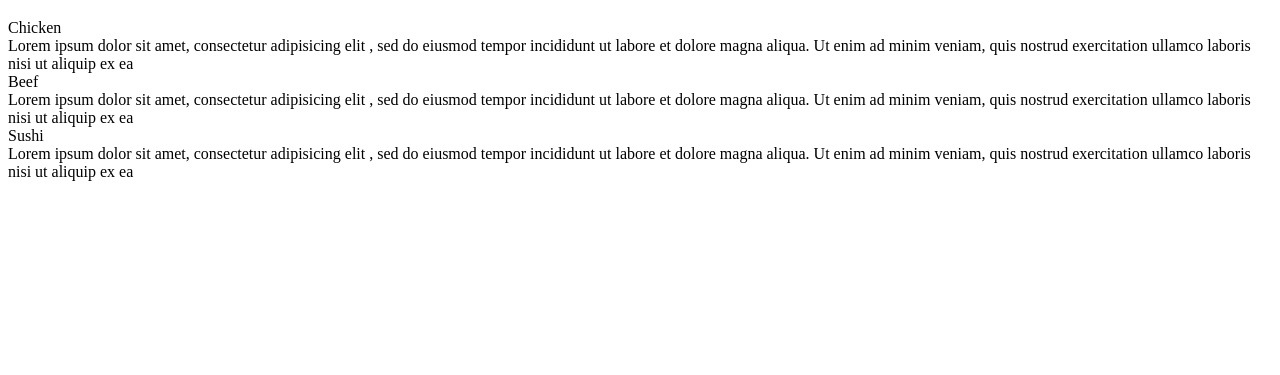
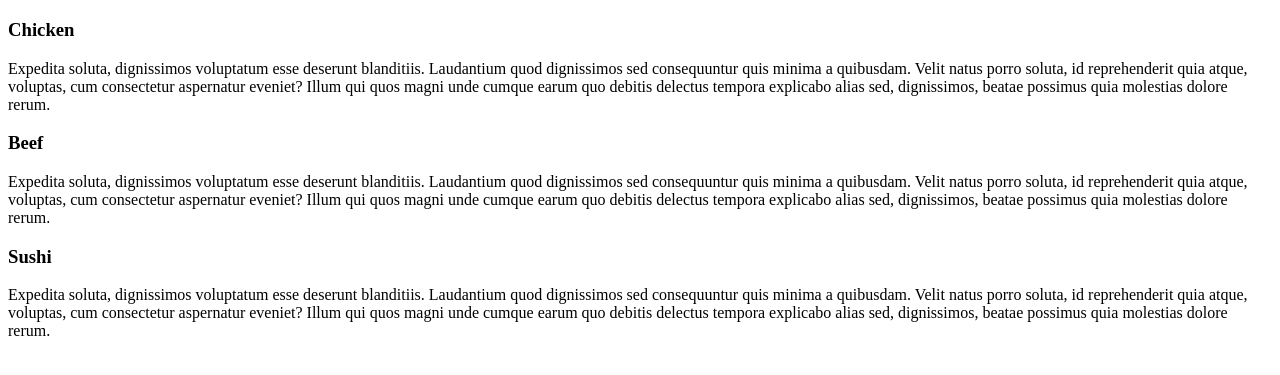
Before and after one commit to howieqlong/howieqlong.github.io, a plain HTML site: page index.html in a window 1280 px wide. Shown: the part 61-436 px from the top of the page. Drawn offline with Linux system fonts and the light colour scheme.

Commit message:
Update index.html

```diff
--- a/index.html
+++ b/index.html
@@ -1,41 +1,47 @@
-<!doctype html>
-<html>
+<!DOCTYPE html>
+<html lang="en">
     <head>
-		<meta charset ="utf-8">
-		<title>week 2 assignment</title>
-		<meta name="viewport" content="width=device-width, initial-scale=1">
-		<link rel="stylesheet" href ="style.css"
+        <meta charset="UTF-8">
 
+        <meta name="view-port" content="width=device-width, initial-scale=1.0">
+
+        <title>Coursera-Peer-graded-Assignment-Module-2-Coding-Assignment</title>
+
+        <link rel="stylesheet" href="Css/style.css">
+        <style>
+
+        </style>
     </head>
     <body>
-			<div>
         <h1>Our Menu</h1>
+        <section class="col-lg-4 col-md-6 col-sm-12">
+            <div  class="container">
+                <h3>Chicken</h3>
+
+                <p>
+                    Expedita soluta, dignissimos voluptatum esse deserunt blanditiis. Laudantium quod dignissimos sed consequuntur quis minima a quibusdam. Velit natus porro soluta, id reprehenderit quia atque, voluptas, cum consectetur aspernatur eveniet? Illum qui quos magni unde cumque earum quo debitis delectus tempora explicabo alias sed, dignissimos, beatae possimus quia molestias dolore rerum.
+                </p>
             </div>
-				<div>
-					<div  id="r1" class="box">
-						<section id="sub1" class="s1" >
-							Chicken
         </section>
-						<div class="content">
-							Lorem ipsum dolor sit amet, consectetur adipisicing elit , sed do eiusmod tempor incididunt ut labore et dolore magna aliqua. Ut enim ad minim veniam, quis nostrud exercitation ullamco laboris nisi ut aliquip ex ea
+
+        <section class="col-lg-4 col-md-6 col-sm-12">
+            <div class="container">
+                <h3>Beef</h3>
+
+                <p>
+                    Expedita soluta, dignissimos voluptatum esse deserunt blanditiis. Laudantium quod dignissimos sed consequuntur quis minima a quibusdam. Velit natus porro soluta, id reprehenderit quia atque, voluptas, cum consectetur aspernatur eveniet? Illum qui quos magni unde cumque earum quo debitis delectus tempora explicabo alias sed, dignissimos, beatae possimus quia molestias dolore rerum.
+                </p>
             </div>
+        </section>
+
+        <section class="col-lg-4 col-md-12 col-sm-12">
+            <div class="container">
+                <h3>Sushi</h3>
+
+                <p>
+                    Expedita soluta, dignissimos voluptatum esse deserunt blanditiis. Laudantium quod dignissimos sed consequuntur quis minima a quibusdam. Velit natus porro soluta, id reprehenderit quia atque, voluptas, cum consectetur aspernatur eveniet? Illum qui quos magni unde cumque earum quo debitis delectus tempora explicabo alias sed, dignissimos, beatae possimus quia molestias dolore rerum.
+                </p>
             </div>
-					<div id="r2" class="box"  >
-						<section id="sub2" class="s1" >
-							Beef
         </section>
-						<div class="content" >
-							Lorem ipsum dolor sit amet, consectetur adipisicing elit , sed do eiusmod tempor incididunt ut labore et dolore magna aliqua. Ut enim ad minim veniam, quis nostrud exercitation ullamco laboris nisi ut aliquip ex ea
-						</div>
-					</div>
-					<div id="r3" class="box" >
-						<section  id="sub3" class="s1" >
-							Sushi
-						</section>
-						<div class="content">
-							Lorem ipsum dolor sit amet, consectetur adipisicing elit , sed do eiusmod tempor incididunt ut labore et dolore magna aliqua. Ut enim ad minim veniam, quis nostrud exercitation ullamco laboris nisi ut aliquip ex ea
-						</div>
-					</div>
-			</div>
     </body>
-<html>
+</html>
```
Lines whose indentation alone changed are shown as unchanged.
